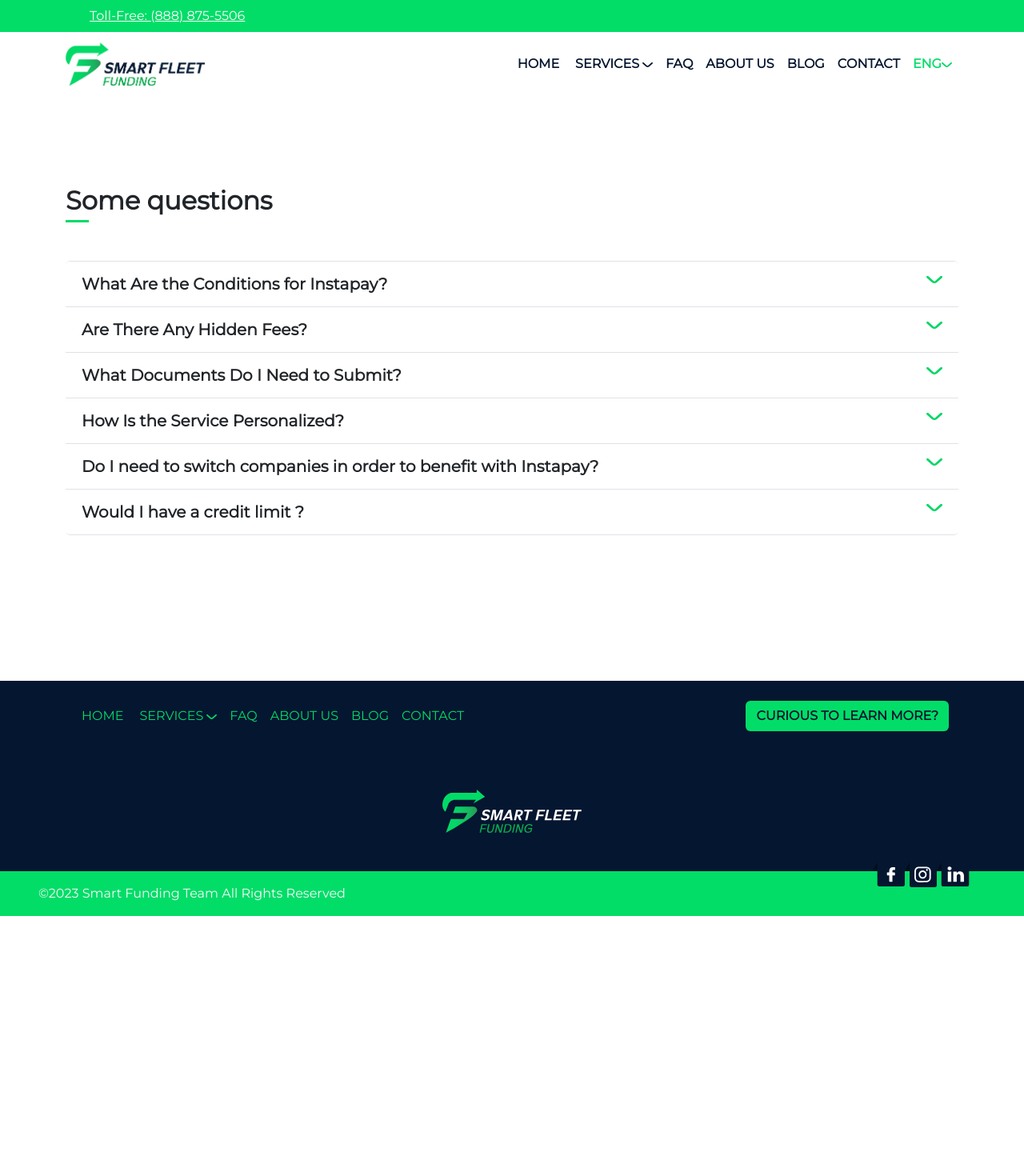
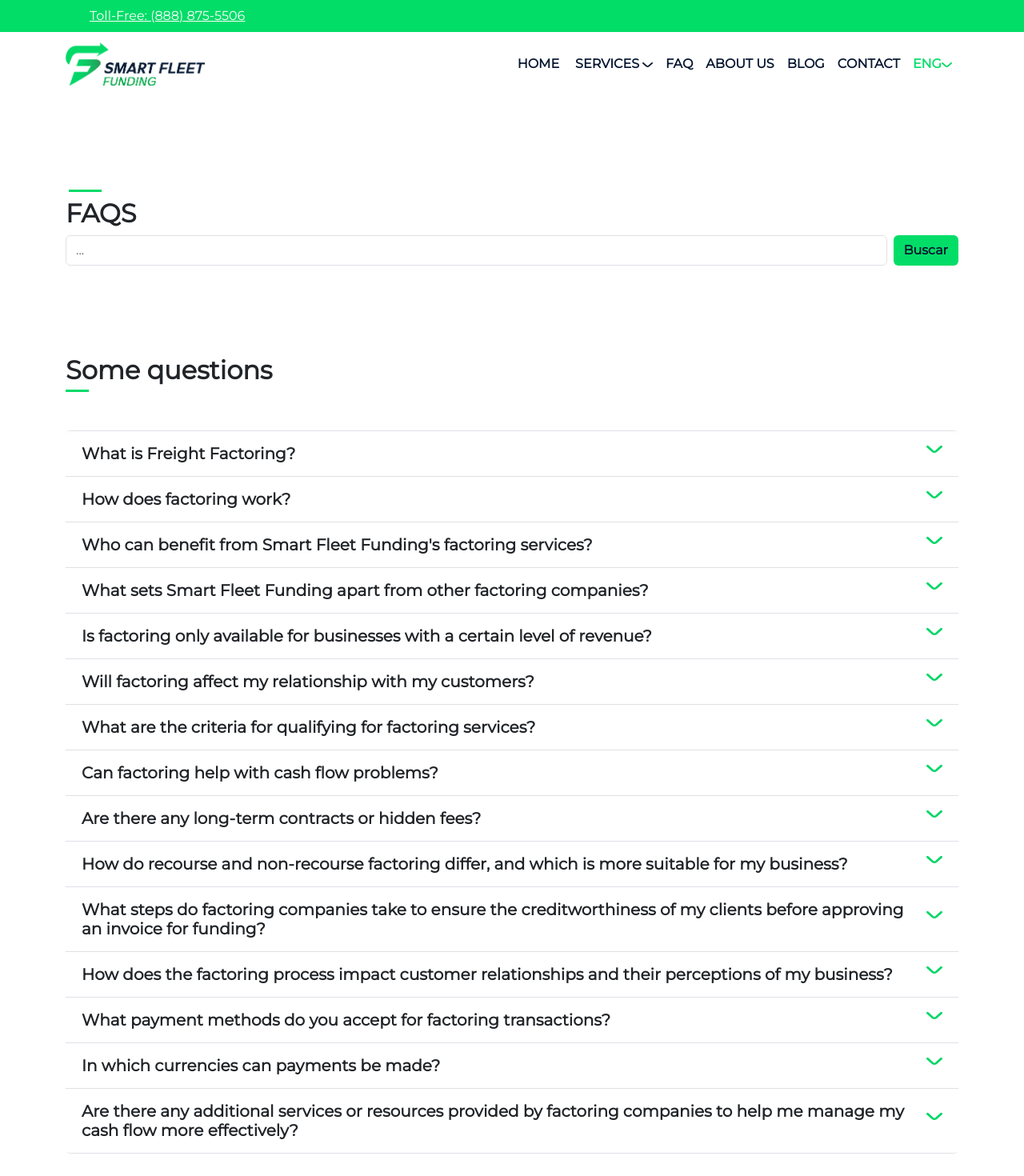
Before and after one commit to Rizwan884/smartfleetfunding-website, a Next.js app: page /faqs in a window 1280 px wide. Shown: the top 1470 px of the page at 80% size. Before the commit the page ends 1145 px from the top, so only its background shows below. Built offline with nearby package versions, Linux system fonts and the light colour scheme.

Commit message:
FAQS Section

```diff
--- a/src/app/faqs/page.tsx
+++ b/src/app/faqs/page.tsx
@@ -4,38 +4,38 @@ import styles from "../app/styles/page.module.css";
 
 import Navbar from "../../components/navbar";
 import Footer from "../../components/footer";
-import Banners from "@/components/banner";
-import Welcome from "@/components/welcome";
-import Steps from "@/components/steps";
-import Benefits from "@/components/benefits";
-import FormInstapay from "@/components/form-instapay";
+
 import SectionAccordion from "@/components/section-accordion";
+import Search from "@/components/search";
 
 export default function Instapay() {
   const accordionInstaItems = [
     {
-      title: "What Are the Conditions for Instapay?",
+      title: "What is Freight Factoring?",
       description: (
         <ul>
           <li>
-            The FB that you are hauling for must be a member of our Instapay
-            Network.
-          </li>
-          <li>
-            Load has to be completed and paperwork has to be submmited to
-            instapay@smartfleetfunding.com instead of the Freight Broker.
+            Is a financial service designed specifically for trucking and
+            transportation companies. It enables these businesses to turn their
+            unpaid freight invoices into immediate working capital. Smart Fleet
+            Funding purchases these invoices at a discounted rate, allowing you
+            to maintain cash flow and focus on growing your business.
           </li>
         </ul>
       ),
       eventKey: 1,
     },
     {
-      title: "Are There Any Hidden Fees?",
+      title: "How does factoring work?",
       description: (
         <ul>
           <li>
-            Absolutely not. Instapay operates on a transparent flat fee
-            structure, ensuring you know exactly what to expect.
+            With Smart Fleet Funding, is easy! Once you sign up and your account
+            is approved, send us an invoice, your signed bill of lading, and a
+            rate confirmation once you deliver a load by uploading them via your
+            client portal or our mobile app. Once we receive them, up to 98% of
+            the funds involved will be transferred to your bank account within
+            24 hours of submission.
           </li>
         </ul>
       ),
@@ -43,59 +43,222 @@ export default function Instapay() {
       eventKey: 2,
     },
     {
-      title: "What Documents Do I Need to Submit?",
+      title: "Who can benefit from Smart Fleet Funding's factoring services?",
       description: (
         <ul>
           <li>
-            Submit invoice, carrier confirmation, BOL property signed and
-            accesorialls or lumper receipts.
+            Our services are tailored for small and medium-sized trucking
+            companies, owner-operators, and transportation businesses. If you
+            generate invoices for reliable shippers or brokers, we can help you
+            stabilize cash flow and facilitate growth.
           </li>
         </ul>
       ),
       eventKey: 3,
     },
     {
-      title: "How Is the Service Personalized?",
+      title:
+        "What sets Smart Fleet Funding apart from other factoring companies?",
       description: (
         <ul>
           <li>
-            Each driver is assigned a dedicated account executive, ensuring you
-            receive the tailored support you deserve.
+            Smart Fleet Funding distinguishes itself through personalized
+            service, competitive rates, and a deep understanding of the unique
+            challenges facing trucking and transportation companies. Our team is
+            committed to providing flexible solutions that meet the specific
+            needs of your business.
           </li>
         </ul>
       ),
       eventKey: 4,
     },
     {
-      title: "Do I need to switch companies in order to benefit with Instapay?",
+      title:
+        "Is factoring only available for businesses with a certain level of revenue?",
       description: (
         <ul>
           <li>
-            Require letter of release for the particular freight broker
-            participating in the instapay program.
+            Factoring is suitable for businesses of various sizes, from startups
+            to large enterprises. It{"'"}s more about the creditworthiness of
+            your clients.
           </li>
         </ul>
       ),
       eventKey: 5,
     },
     {
-      title: "Would I have a credit limit ?",
+      title: "Will factoring affect my relationship with my customers?",
       description: (
         <ul>
           <li>
-            No, with the participating freight broker there are not credit
-            limits
+            Factoring can actually improve customer relationships by ensuring
+            you have the resources to deliver products or services on time.
           </li>
         </ul>
       ),
       eventKey: 6,
+    },
+    {
+      title: "What are the criteria for qualifying for factoring services?",
+      description: (
+        <ul>
+          <li>
+            Typically, factoring companies assess the creditworthiness of your
+            clients and the quality of your invoices.
+          </li>
+        </ul>
+      ),
+      eventKey: 7,
+    },
+    {
+      title: "Can factoring help with cash flow problems?",
+      description: (
+        <ul>
+          <li>
+            Absolutely. Factoring provides an immediate injection of cash, which
+            can help businesses cover operational expenses, payroll, and other
+            financial obligations.
+          </li>
+        </ul>
+      ),
+      eventKey: 8,
+    },
+    {
+      title: "Are there any long-term contracts or hidden fees?",
+      description: (
+        <ul>
+          <li>
+            We believe in transparency. Smart Fleet Funding offers flexible
+            terms with no hidden fees. We work with you to create a factoring
+            agreement that suits your business{"'"}s requirements. You{"'"}re
+            not locked into long-term contracts, giving you the freedom to
+            factor as much or as little as you need.
+          </li>
+        </ul>
+      ),
+      eventKey: 9,
+    },
+    {
+      title:
+        "How do recourse and non-recourse factoring differ, and which is more suitable for my business?",
+      description: (
+        <ul>
+          <li>
+            Recourse factoring means the business is responsible for any unpaid
+            invoices, while non-recourse factoring means the factoring company
+            assumes the risk of non-payment. The choice depends on your risk
+            tolerance and the creditworthiness of your clients.
+          </li>
+        </ul>
+      ),
+      eventKey: 10,
+    },
+    {
+      title:
+        "What steps do factoring companies take to ensure the creditworthiness of my clients before approving an invoice for funding?",
+      description: (
+        <ul>
+          <li>
+            Factoring companies conduct credit checks on your clients to assess
+            their ability to pay. This helps determine the advance rate and
+            reduces the risk of non-payment.
+          </li>
+        </ul>
+      ),
+      eventKey: 11,
+    },
+    {
+      title:
+        "How does the factoring process impact customer relationships and their perceptions of my business?",
+      description: (
+        <ul>
+          <li>
+            Factoring is a common financial practice, and many businesses see it
+            as a sign of stability. It ensures you have the resources to fulfill
+            orders promptly, which can enhance your reputation.
+          </li>
+        </ul>
+      ),
+      eventKey: 12,
+    },
+    {
+      title: "What payment methods do you accept for factoring transactions?",
+      description: (
+        <ul>
+          <li>
+            Currently, we only accept payments through checks and direct
+            deposits (EFT-ACH). This ensures a secure and efficient transaction
+            process.
+          </li>
+        </ul>
+      ),
+      eventKey: 13,
+    },
+    {
+      title: "In which currencies can payments be made?",
+      description: (
+        <ul>
+          <li>
+            We have accounts in both Canadian dollars (CAD) and US dollars (USD)
+            to provide flexible payment options that cater to the needs of our
+            clients.
+          </li>
+        </ul>
+      ),
+      eventKey: 14,
+    },
+    {
+      title:
+        "Are there any additional services or resources provided by factoring companies to help me manage my cash flow more effectively?",
+      description: (
+        <ul>
+          <li>
+            Yes, in addition to our factoring services, Smart Fleet Funding
+            offers a range of supplementary resources and services to support
+            your business:
+            <ul
+              className="mt-2"
+              style={{ listStyleType: "upper-alpha", marginLeft: "1em" }}
+            >
+              <li>
+                <strong className="fw-bold">Fuel Card Program:</strong> We
+                provide access to a fuel card program that offers discounts on
+                fuel purchases at major truck stops nationwide. This helps you
+                save money on one of your most significant operational expenses.
+              </li>
+              <li>
+                <strong className="fw-bold">Insurance Assistance:</strong> We
+                can connect you with reputable insurance providers who
+                specialize in commercial trucking insurance. This ensures that
+                you have the coverage you need to operate your business safely
+                and in compliance with industry regulations.
+              </li>
+              <li>
+                <strong className="fw-bold"> Customer Support: </strong>Our
+                dedicated customer support team is available to assist you with
+                any questions or concerns you may have. Whether it{"'"}s about
+                your factoring account, fuel card, or insurance, we{"'"}re here
+                to help.
+              </li>
+              <li>
+                <strong className="fw-bold">Industry Expertise:</strong> Our
+                team has extensive knowledge of the transportation industry and
+                can provide valuable insights and advice on best practices for
+                managing your cash flow, optimizing routes, and improving
+                operational efficiency.
+              </li>
+            </ul>
+          </li>
+        </ul>
+      ),
+      eventKey: 15,
     },
   ];
 
   return (
     <>
       <Navbar />
-
+      <Search />
       <SectionAccordion
         items={accordionInstaItems}
         headTitle="Some questions"
--- /dev/null
+++ b/src/components/search.tsx
@@ -0,0 +1,27 @@
+import { Col, Container, Row } from "react-bootstrap";
+import Image from "next/image";
+export default function Search() {
+  return (
+    <>
+      <div className="container mt-7  font-montserrat">
+        <div className="d-flex flex-column">
+          <div className="line width-bf fw-600 mb-2 ms-1 align-item-center"></div>
+          <h1 className="fw-600 fs-2 text-left  flex  align-items-left gap-3">
+            FAQS
+          </h1>
+        </div>
+        <div className="d-flex">
+          <input
+            className="form-control me-2"
+            type="search"
+            placeholder="..."
+            aria-label="Search"
+          ></input>
+          <button className="btn bg-green text-dark-blue fw-bold" type="submit">
+            Buscar
+          </button>
+        </div>
+      </div>
+    </>
+  );
+}
```
